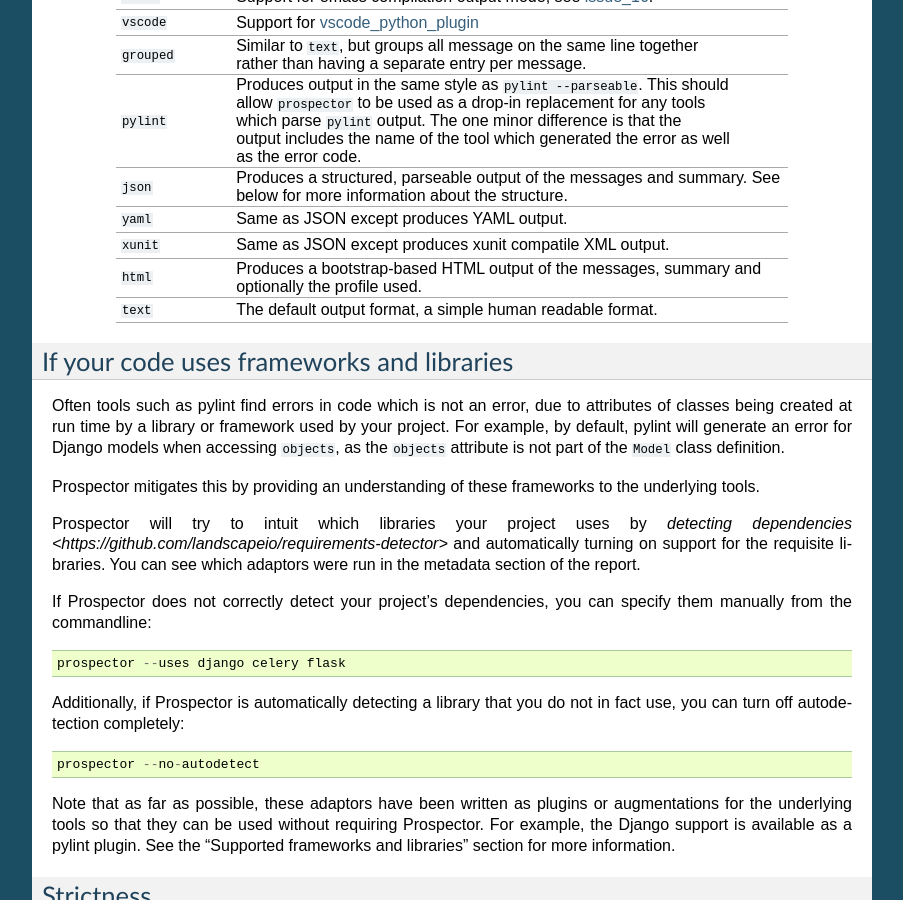
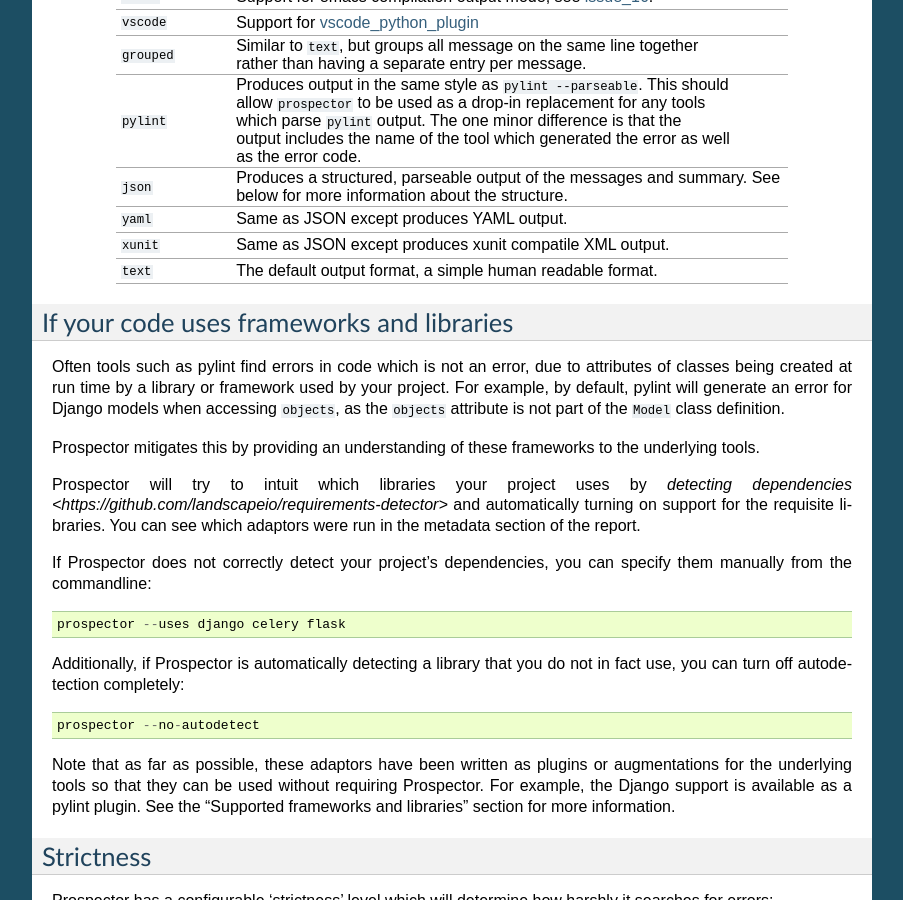
Before and after one commit to prospector-dev/prospector, a Sphinx documentation site: the page built from docs/usage.rst, in a window 1280 px wide and 900 px high, scrolled down 610 px. Shown: the whole window, without its empty margins (198-1101 px from the left). Built offline with Sphinx 7.4.7, drawn with Linux system fonts in a browser that asks for light colours.

Commit message:
Remove documentation refering to html formatting
It appears to have been removed in https://github.com/landscapeio/prospector/commit/ffcb30cdee18cd29e66d70b844457be985656889

```diff
--- a/docs/usage.rst
+++ b/docs/usage.rst
@@ -46,9 +46,6 @@
 | ``yaml``    | | Same as JSON except produces YAML output.                                |
 +-------------+----------------------------------------------------------------------------+
 | ``xunit``   | | Same as JSON except produces xunit compatile XML output.                 |
-+-------------+----------------------------------------------------------------------------+
-| ``html``    | | Produces a bootstrap-based HTML output of the messages, summary and      |
-|             | | optionally the profile used.                                             |
 +-------------+----------------------------------------------------------------------------+
 | ``text``    | | The default output format, a simple human readable format.               |
 +-------------+----------------------------------------------------------------------------+
```
